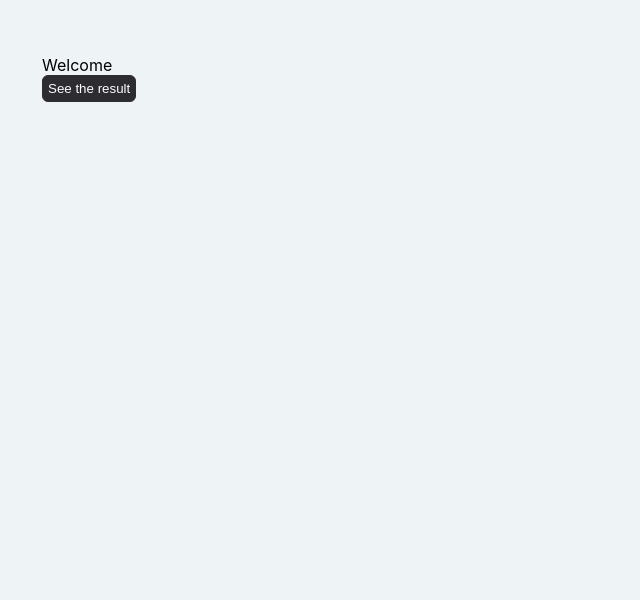
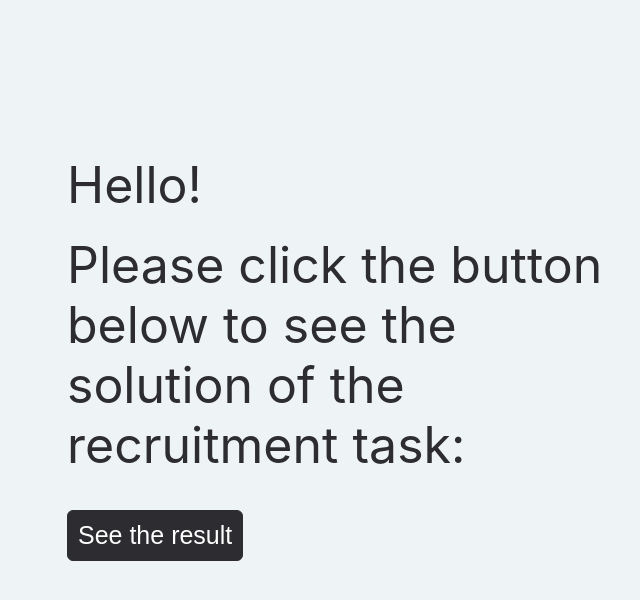
Before and after one commit to maniazurek/Carts, a React (Create React App) app: page / in a window 1280 px wide. Shown: the top 600 px of the page, without its empty margins (13-653 px from the left). Built offline with nearby package versions, Linux system fonts and the light colour scheme.

Commit message:
upated styling

```diff
--- a/src/pages/Welcome.js
+++ b/src/pages/Welcome.js
@@ -1,6 +1,6 @@
 import React from "react";
 import { useNavigate } from "react-router";
-import { MainLayout, Button } from "../utils/styledComponents";
+import { MainLayout, Button, MainTitle } from "../utils/styledComponents";
 
 const Welcome = () => {
   const navigate = useNavigate();
@@ -9,10 +9,15 @@ const Welcome = () => {
     navigate("/carts");
   };
   return (
-    <MainLayout style={{ margin: "0" }}>
-      <div>Welcome</div>
-      <Button onClick={onStart}>See the result</Button>
-
+    <MainLayout style={{ margin: "0", paddingLeft: "80px"}}>
+      <MainTitle style={{ marginTop: "100px" }}>Hello!</MainTitle>
+      <MainTitle>
+        Please click the button below to see the solution of the recruitment
+        task:
+      </MainTitle>
+      <Button onClick={onStart} style={{ fontSize: "25px", padding: "10px", marginTop: "35px" }}>
+        See the result
+      </Button>
     </MainLayout>
   );
 };
--- a/src/utils/styledComponents.js
+++ b/src/utils/styledComponents.js
@@ -1,5 +1,13 @@
 import styled from "styled-components";
 import { NavLink } from "react-router-dom";
+
+export const MainTitle = styled.p`
+  font-size: 50px;
+  color: #2c2c31;
+  margin-top: 0;
+  margin-bottom: 20px;
+  width: 562px;
+`;
 
 export const Header = styled.h2`
   color: #2c2c31;
@@ -25,7 +33,7 @@ export const Overlay = styled.div`
   top: 0;
   left: 0;
   right: 0;
-  bottom: 0;
+  bottom: -639px;
   background: rgba(0, 0, 0, 0.35);
   display: flex;
   justify-content: center;
```
